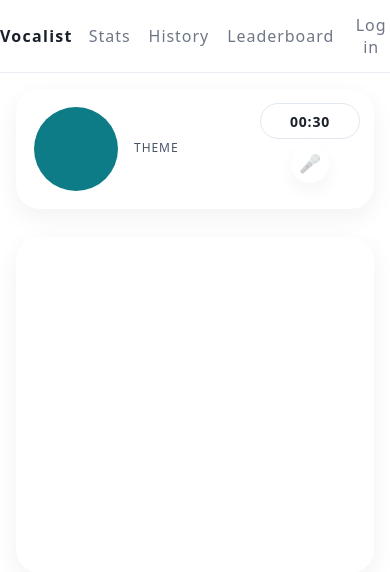
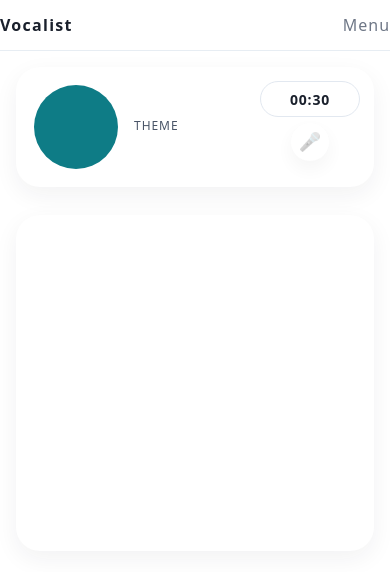
Before and after one commit to mattdoyle04/Vocalist, a FastAPI app: page / in a window 390 px wide. Shown: the top 572 px of the page. Run offline with FastAPI, Linux system fonts and the light colour scheme; some libraries are stand-ins or nearby versions.

Commit message:
first commit on codex

```diff
--- a/app/templates/_history.html
+++ b/app/templates/_history.html
@@ -6,7 +6,7 @@
     <hr class="modal-divider" />
     {% set rows = history|default([]) %}
     {% if rows and rows|length > 0 %}
-      <div style="max-height:60vh;overflow:auto;margin-top:6px">
+        <div style="max-height:60vh;margin-top:6px;max-width:100vw;overflow-x:auto;overflow-y:auto;">
         <table class="tbl">
           <thead>
             <tr><th>Date</th><th>Letter</th><th>Theme</th><th>Score</th><th>Words</th></tr>
--- a/app/templates/base.html
+++ b/app/templates/base.html
@@ -18,6 +18,15 @@
     .nav-inner{display:flex;align-items:center;justify-content:space-between;gap:16px;padding:12px 0}
     .brand{font-weight:800;letter-spacing:.08em}
     .nav-right{display:flex;align-items:center;gap:18px}
+
+    /* Mobile nav */
+    #navMenuBtn{display:none}
+    @media (max-width:480px){
+      .nav-inner{position:relative}
+      #navMenuBtn{display:block}
+      .nav-right{display:none;flex-direction:column;align-items:flex-start;position:absolute;top:100%;right:0;background:#fff;padding:12px;border:1px solid var(--line);border-radius:12px;gap:12px;box-shadow:var(--shadow)}
+      .nav-right.open{display:flex}
+    }
 
     /* Make buttons and spans render identically */
     button.nav-link{font:inherit;}
@@ -74,6 +83,7 @@
   <header class="navbar">
     <div class="container nav-inner">
       <div class="brand">Vocalist</div>
+      <button class="nav-link" id="navMenuBtn">Menu</button>
       <nav class="nav-right">
         <button class="nav-link" hx-get="/my-stats"    hx-target="#modalHost" hx-swap="beforeend">Stats</button>
         <button class="nav-link" hx-get="/history"     hx-target="#modalHost" hx-swap="beforeend">History</button>
@@ -195,6 +205,11 @@
     requireAuthFor('button.nav-link[hx-get="/history"]');
     requireAuthFor('button.nav-link[hx-get="/leaderboard"]');
 
+    // Mobile nav toggle
+    document.getElementById('navMenuBtn')?.addEventListener('click', () => {
+      document.querySelector('.nav-right')?.classList.toggle('open');
+    });
+
     // Only open the newly inserted dialog in #modalHost; remove on close
     const modalHost = document.getElementById('modalHost');
     document.body.addEventListener('htmx:afterSwap', (evt) => {
```
Also changed, not shown: app/templates/_my_stats.html (+8 -1 lines).
